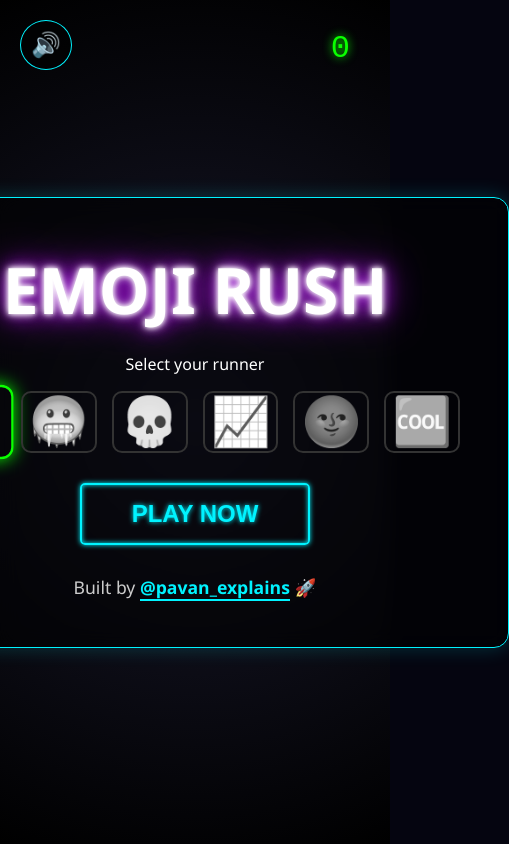
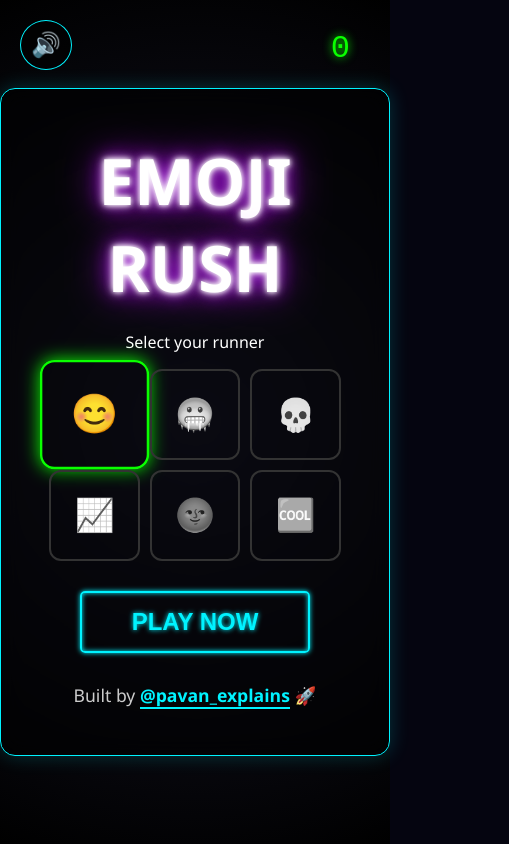
Before and after one commit to PavanCodes05/emoji-rush, a website built with Vite: page index.html in a window 390 px wide. Shown: the whole page, 509 px wide, since content can reach past the window. Built offline with nearby package versions, Linux system fonts and the light colour scheme.

Commit message:
add mobile responsive grid

```diff
--- a/style.css
+++ b/style.css
@@ -187,3 +187,47 @@ h1.title {
 #sound-btn:hover {
     background: var(--neon-blue);
 }
+
+
+/* ... inside style.css ... */
+
+.character-grid {
+    display: grid;
+    /* Default: Fit as many as possible, minimum 80px wide */
+    grid-template-columns: repeat(auto-fit, minmax(80px, 1fr));
+    gap: 15px;
+    margin-bottom: 30px;
+    width: 100%;
+    max-width: 600px; /* Keeps it centered nicely on desktop */
+    margin-left: auto;
+    margin-right: auto;
+}
+
+.char-btn {
+    font-size: 2.5rem; /* Slightly smaller base size */
+    background: transparent;
+    border: 2px solid #333;
+    border-radius: 12px;
+    cursor: pointer;
+    transition: 0.2s;
+    filter: grayscale(100%);
+    padding: 10px; /* Adjust padding to prevent huge buttons */
+    display: flex;
+    justify-content: center;
+    align-items: center;
+    aspect-ratio: 1 / 1; /* Ensures they stay perfect squares */
+}
+
+/* MOBILE SPECIFIC TWEAKS */
+@media (max-width: 600px) {
+    .character-grid {
+        /* Force 3 columns on mobile (2 rows of 3) */
+        grid-template-columns: repeat(3, 1fr);
+        gap: 10px;
+    }
+
+    .char-btn {
+        font-size: 2rem; /* Smaller emojis on mobile */
+        padding: 5px;
+    }
+}
```
